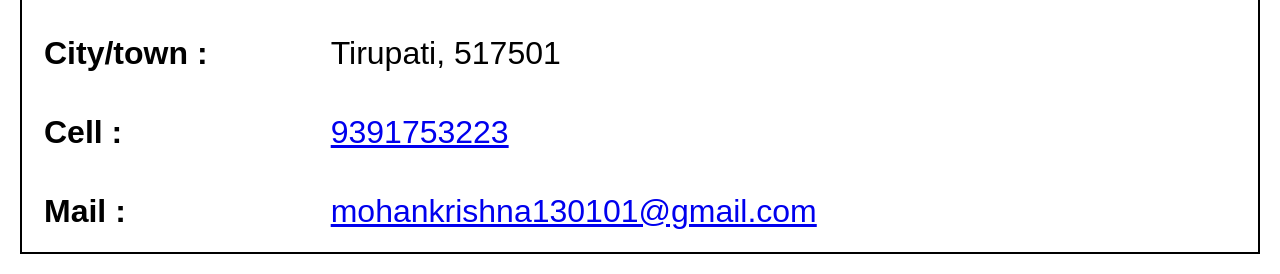
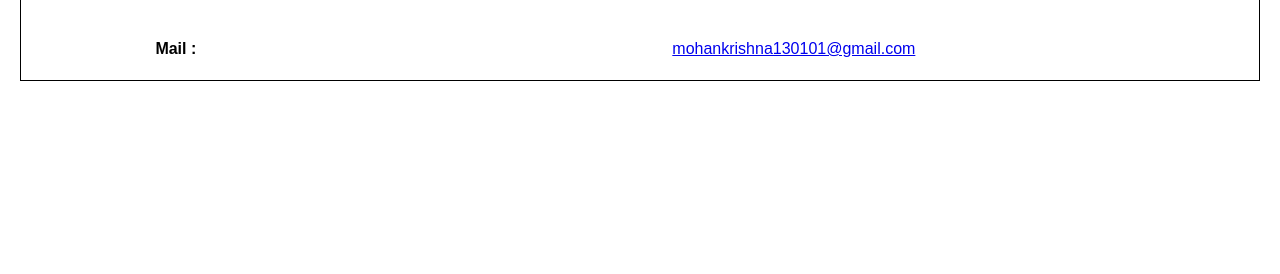
Before and after one commit to mohankrishna007/WT-class, a plain HTML site: page Profile.html in a window 1280 px wide. Shown: the part 801-1075 px from the top of the page. After the commit the page ends 902 px from the top, so only its background shows below. Drawn offline with Linux system fonts and the light colour scheme.

Commit message:
Update style.css

```diff
--- a/style.css
+++ b/style.css
@@ -7,11 +7,12 @@ body {
 }
 
 table{
-  border: 2px solid black;
+  border: 0.5px solid black;
 }
 
 table td{
   padding: 20px;
-  font-size: 2em;
+  font-size: 1em;
   font-family: sans-serif;
+  text-align: center;
 }
```
